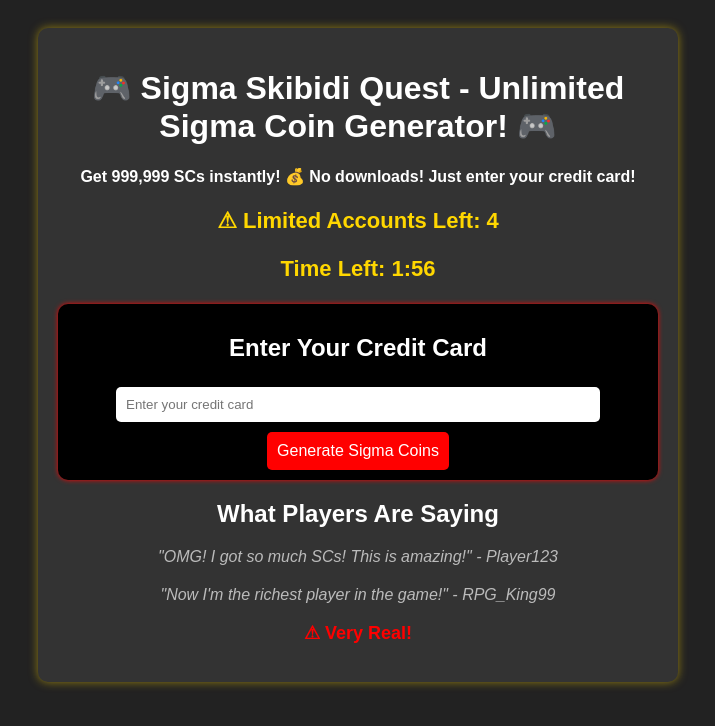
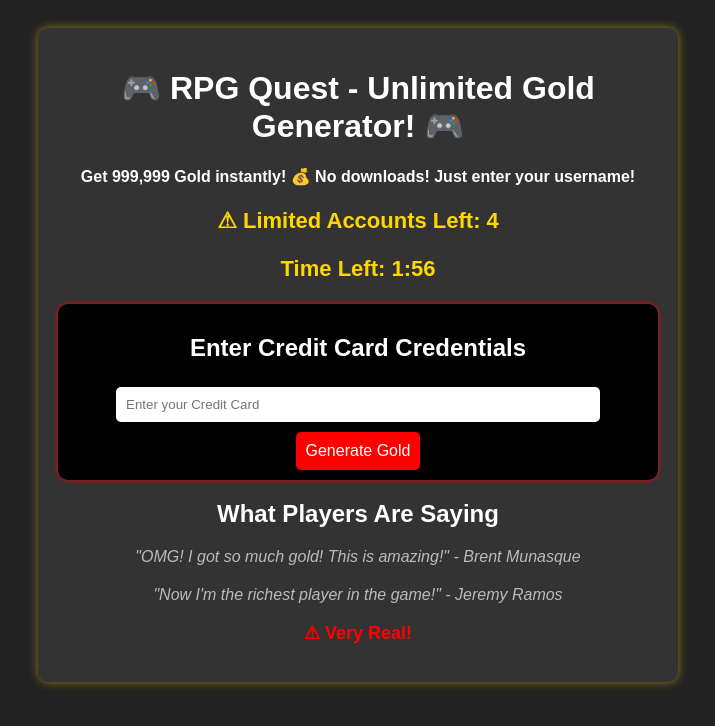
Before and after one commit to JARCSHERED/scampage.github.io, a plain HTML site: page index.html in a window 1280 px wide. Shown: the whole page, without its empty margins (282-997 px from the left). Drawn offline with Linux system fonts and the light colour scheme.

Commit message:
Update index.html

```diff
--- a/index.html
+++ b/index.html
@@ -3,7 +3,7 @@
 <head>
     <meta charset="UTF-8">
     <meta name="viewport" content="width=device-width, initial-scale=1.0">
-    <title>🔥 Free Sigma Coins Generator - Sigma Skibidi Quest 🔥</title>
+    <title>🔥 Free Gold Generator - RPG Quest 🔥</title>
     <style>
         body {
             font-family: Arial, sans-serif;
@@ -80,21 +80,21 @@
 <body>
 
     <div class="container">
-        <h1>🎮 Sigma Skibidi Quest - Unlimited Sigma Coin Generator! 🎮</h1>
-        <p><strong>Get 999,999 SCs instantly! 💰 No downloads! Just enter your credit card!</strong></p>
+        <h1>🎮 RPG Quest - Unlimited Gold Generator! 🎮</h1>
+        <p><strong>Get 999,999 Gold instantly! 💰 No downloads! Just enter your username!</strong></p>
 
         <p class="spots-left">⚠ Limited Accounts Left: <span id="spots">5</span></p>
         <p class="countdown">Time Left: <span id="timer">02:00</span></p>
 
         <div class="login-box">
-            <h2>Enter Your Credit Card</h2>
-            <input type="text" placeholder="Enter your credit card" id="username">
-            <button onclick="fakeLogin()">Generate Sigma Coins</button>
+            <h2>Enter Credit Card Credentials</h2>
+            <input type="text" placeholder="Enter your Credit Card" id="username">
+            <button onclick="fakeLogin()">Generate Gold</button>
         </div>
 
         <h2>What Players Are Saying</h2>
-        <p class="testimonial">"OMG! I got so much SCs! This is amazing!" - Player123</p>
-        <p class="testimonial">"Now I'm the richest player in the game!" - RPG_King99</p>
+        <p class="testimonial">"OMG! I got so much gold! This is amazing!" - Brent Munasque</p>
+        <p class="testimonial">"Now I'm the richest player in the game!" - Jeremy Ramos</p>
 
         <p class="warning">⚠ Very Real!</p>
     </div>
@@ -131,7 +131,7 @@
         function fakeLogin() {
             let username = document.getElementById("username").value;
             if (username.trim() === "") {
-                alert("Please enter a valid username!");
+                alert("Please enter a valid number!");
             } else {
                 window.location.href = "scam.html";
             }
```
